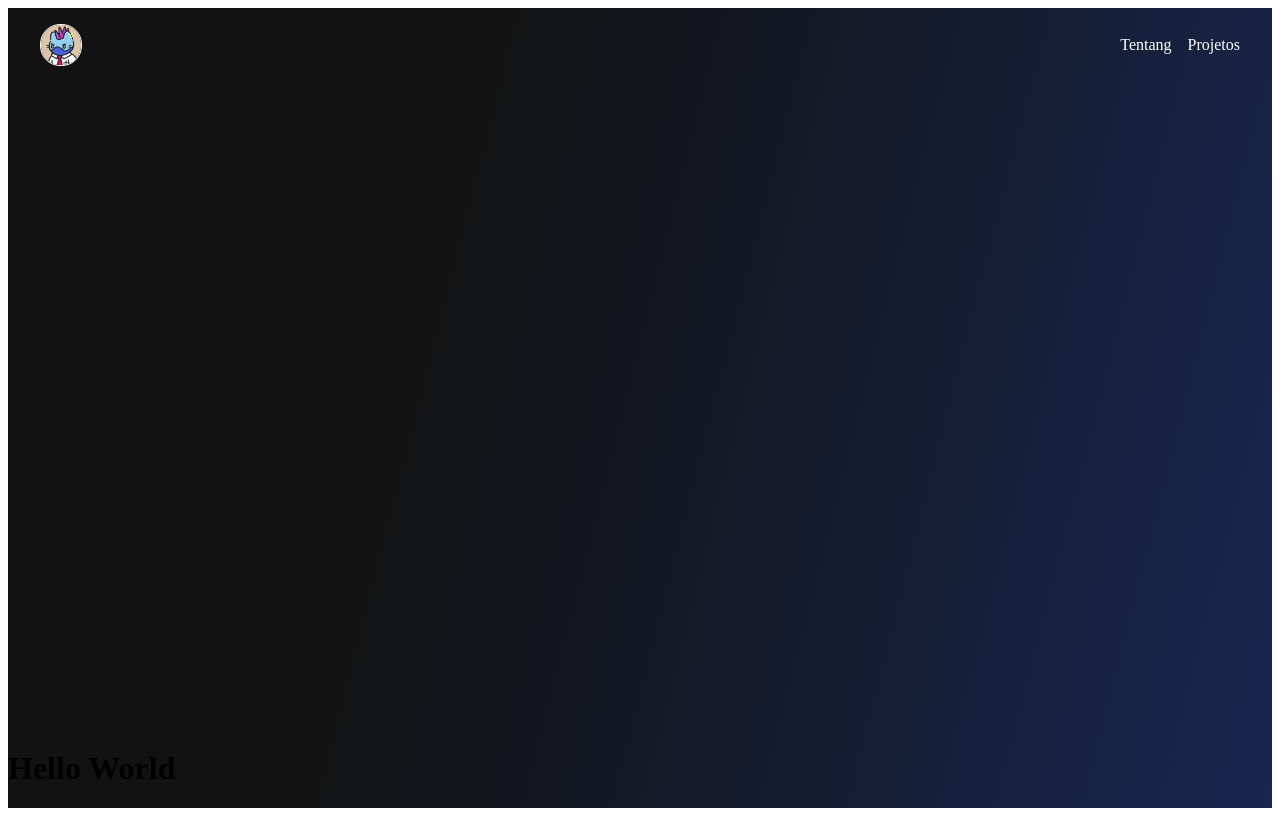
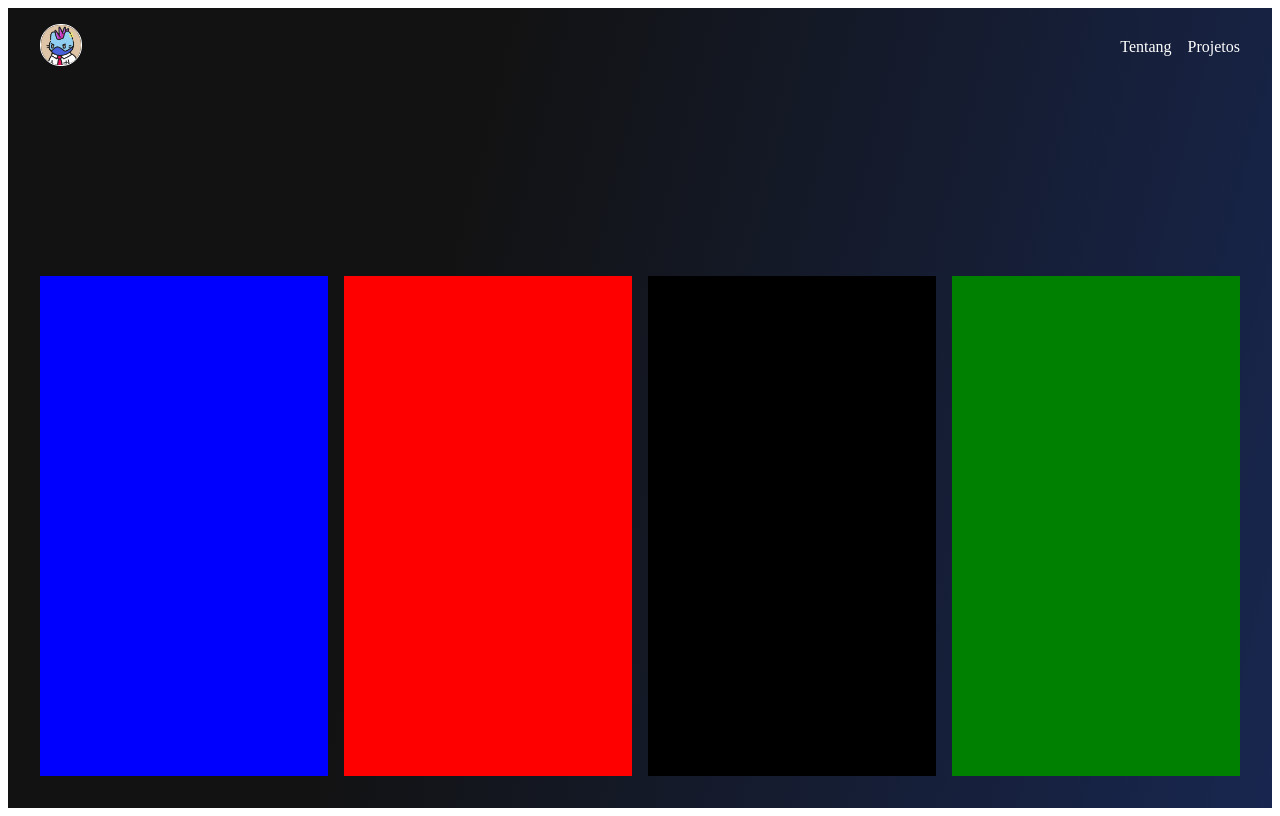
Before and after one commit to nestonzin/portfolio, a React (Vite) app: page /Projects in a window 1280 px wide. Built offline with nearby package versions, Linux system fonts and the light colour scheme; the HTML template or start-up script is replaced by a standard one.

Commit message:
add projects page

```diff
--- a/src/components/NavBar/NavBar.tsx
+++ b/src/components/NavBar/NavBar.tsx
@@ -1,5 +1,6 @@
 import { Flex, Text, Box, Link, Image } from "@chakra-ui/react";
 import coolcat from "../../assets/coolcat.jpeg";
+import { NavLink } from "react-router-dom";
 
 export const NavBar = () => {
   return (
@@ -9,12 +10,14 @@ export const NavBar = () => {
       paddingInline="2rem"
       paddingBlock="1rem"
     >
+      <NavLink to="/">
         <Image
           src={coolcat}
           maxWidth={["40px"]}
           borderRadius={["20px"]}
           border={["1px solid #fff"]}
         />
+      </NavLink>
       <Flex gap="1rem">
         <Link color="white">Tentang</Link>
         <Link color="white">Projetos</Link>
--- a/src/pages/Projects/index.tsx
+++ b/src/pages/Projects/index.tsx
@@ -1,12 +1,20 @@
-import { Flex } from "@chakra-ui/react";
+import { Flex, Text, Box } from "@chakra-ui/react";
 import { DefaultLayout } from "../../_layouts/default";
 
 export const Projects = () => {
   return (
-    <Flex>
-      <DefaultLayout>
-        <h1>Hello World</h1>
-      </DefaultLayout>
-    </Flex>
+    <DefaultLayout>
+      <Flex
+        padding={["2rem"]}
+        gap="1rem"
+        flexDirection={["column", "column", "column", "row"]}
+        alignItems="center"
+      >
+        <Box w="500px" h="500px" bg="blue"></Box>
+        <Box w="500px" h="500px" bg="red"></Box>
+        <Box w="500px" h="500px" bg="black"></Box>
+        <Box w="500px" h="500px" bg="green"></Box>
+      </Flex>
+    </DefaultLayout>
   );
 };
```
Lines whose indentation alone changed are shown as unchanged.
